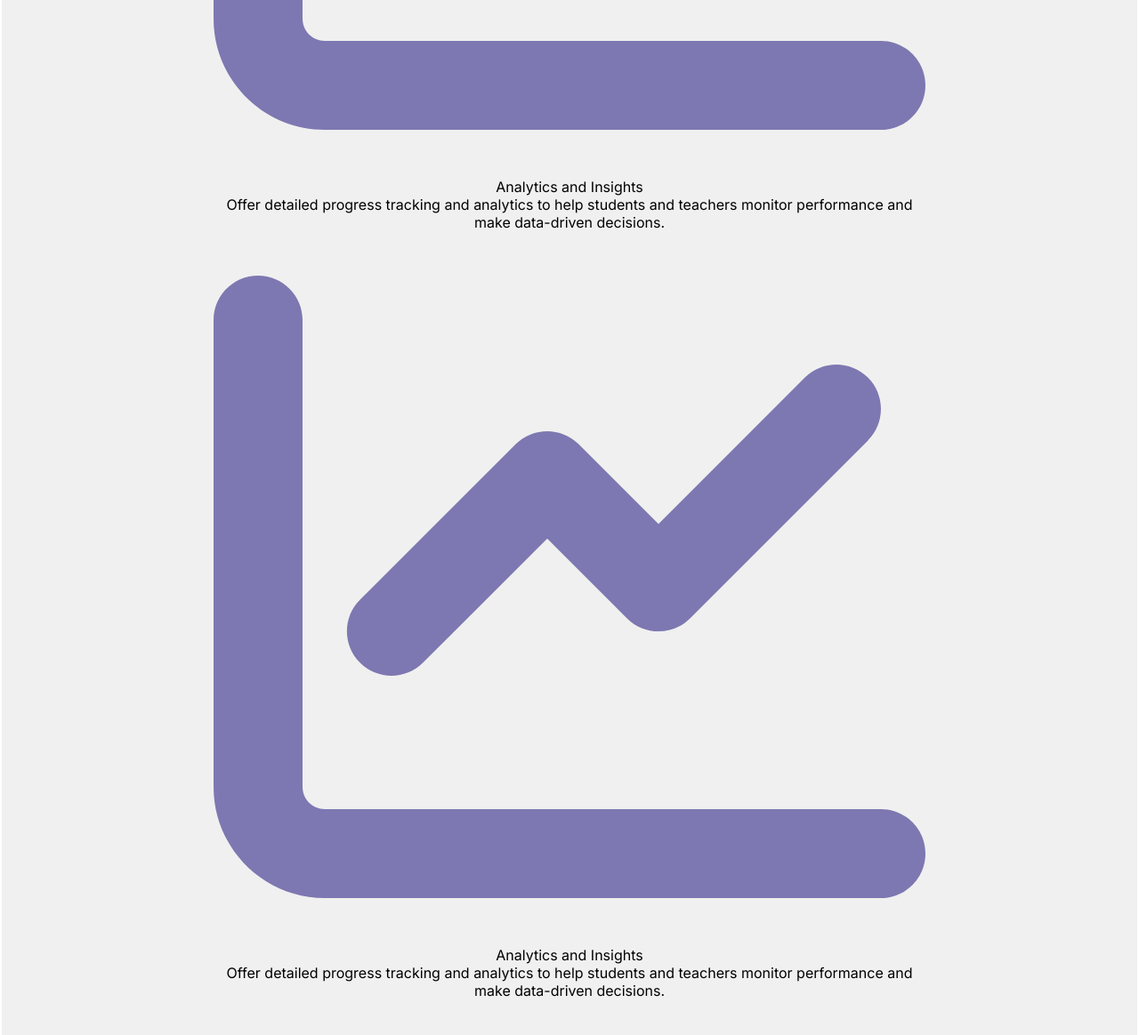
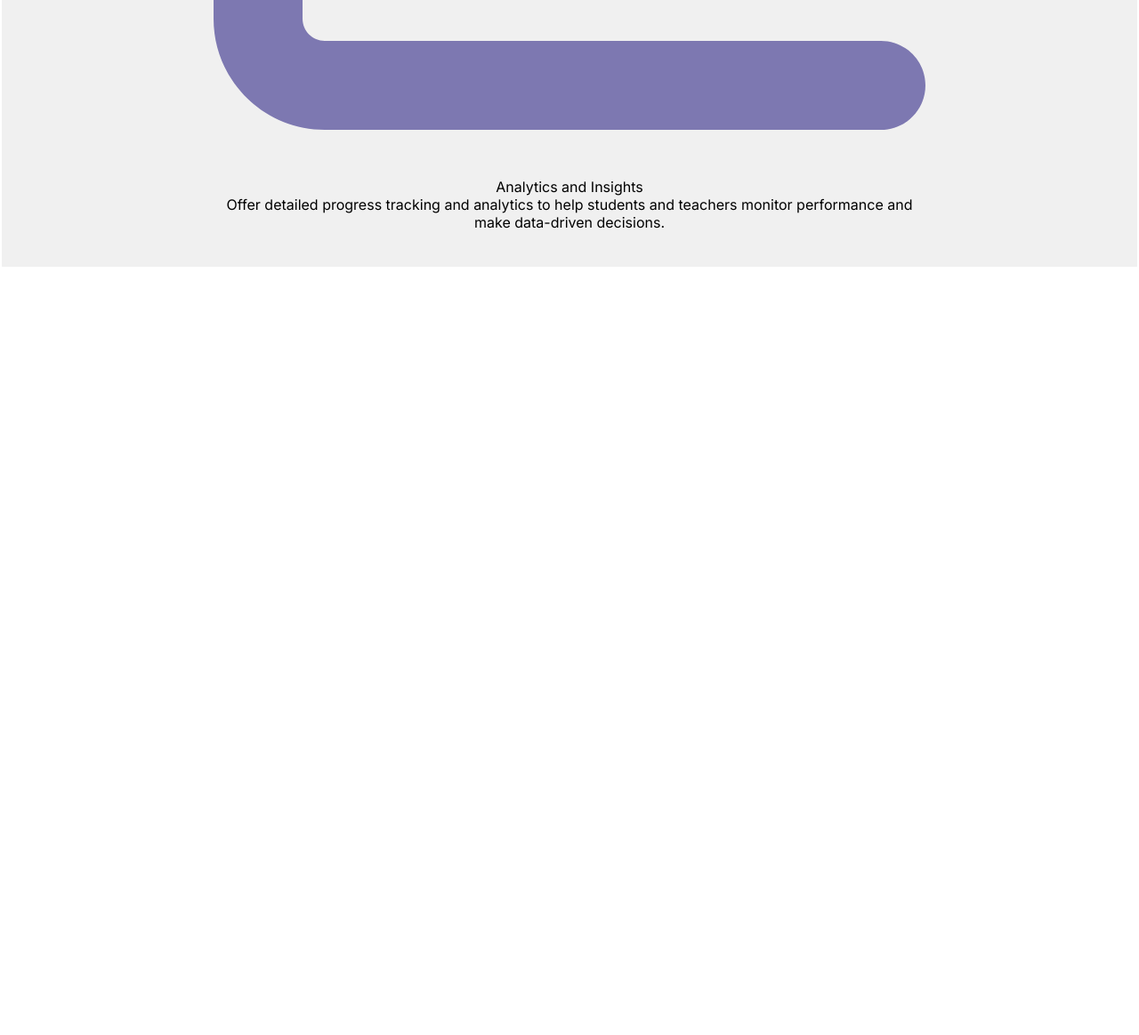
Before and after one commit to heyyvikrant/study, a plain HTML site: page index.html in a window 1280 px wide. Shown: the part 4713-5877 px from the top of the page at 89% size. After the commit the page ends 5013 px from the top, so only its background shows below. Drawn offline with Linux system fonts and the light colour scheme.

Commit message:
some changes

```diff
--- a/index.html
+++ b/index.html
@@ -174,17 +174,6 @@
                         Offer detailed progress tracking and analytics to help students and teachers monitor performance and make data-driven decisions.
                     </div>
                 </div>
-                <div class="feature-card">
-                    <img class="feature-svg" src="Analytics.svg" />
-                </div>
-                <div class="feature-info">
-                    <div class="feature-title">
-                        Analytics and Insights
-                    </div>
-                    <div class="feature-description">
-                        Offer detailed progress tracking and analytics to help students and teachers monitor performance and make data-driven decisions.
-                    </div>
-                </div>
             </div>
         </div>
     </div>
```
